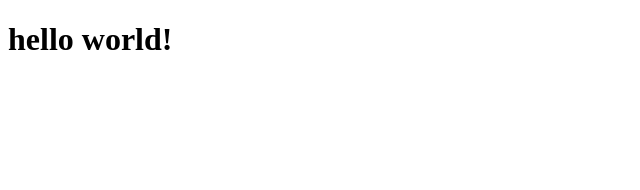
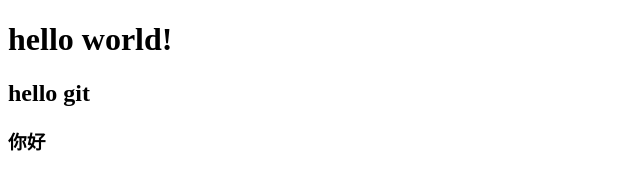
Before and after one commit to wuqiang520/hello-world, a plain HTML site: page index.html in a window 1280 px wide. Shown: the whole page, without its empty margins (0-640 px from the left). Drawn offline with Linux system fonts and the light colour scheme.

Commit message:
add index.html and readme.txt

```diff
--- a/index.html
+++ b/index.html
@@ -9,5 +9,7 @@
 </head>
 <body>
     <h1>hello world!</h1>
+    <h2>hello git</h2>
+    <h3> 你好</h3>
 </body>
 </html>
```
Also changed, not shown: readme.txt (deleted).
